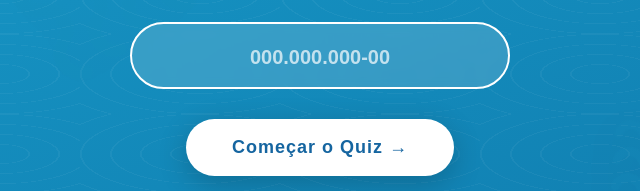
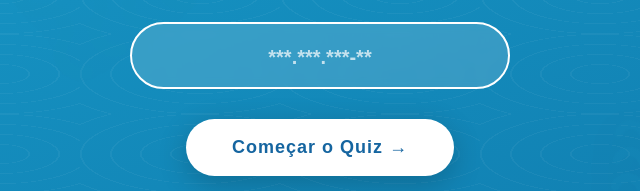
Before and after one commit to ViGatt/Roleta-RIC-Japan-Fest, a plain HTML site: page index.html in a window 1280 px wide. Both pictures are taken after a click on the button "🎯 Iniciar Quiz". Shown: the part 366-557 px from the top of the page, 320-960 px from the left. Drawn offline with nearby package versions, Linux system fonts and the light colour scheme.

Commit message:
Feat: Alteração do Input Password para preenchimento com *

```diff
--- a/index.html
+++ b/index.html
@@ -299,7 +299,7 @@
         Para jogar e concorrer a prêmios, digite seu CPF.<br><b>Regra: Apenas 1 tentativa por dia!</b>
       </p>
 
-      <input type="tel" id="cpfInput" class="cpf-input" placeholder="000.000.000-00" maxlength="14" oninput="maskCPF(this)" autocomplete="off">
+      <input type="password" id="cpfInput" class="cpf-input" placeholder="***.***.***-**" maxlength="14" oninput="maskCPF(this)" autocomplete="off" inputmode="numeric" pattern="[0-9]*">
 
       <button class="home-btn quiz-btn" onclick="validateAndStart()">Começar o Quiz →</button>
       <div id="loginError" class="login-error-box"></div>    </div>
```
Also changed, not shown: 1 other file.
